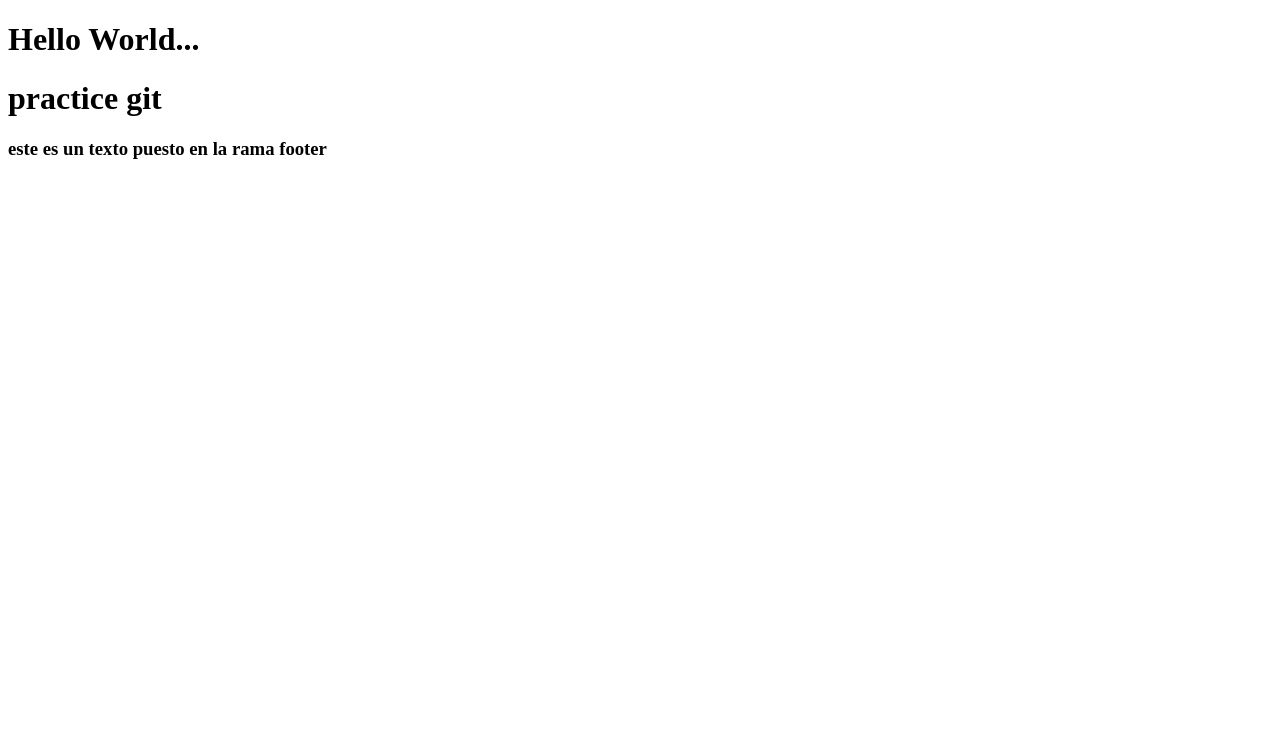
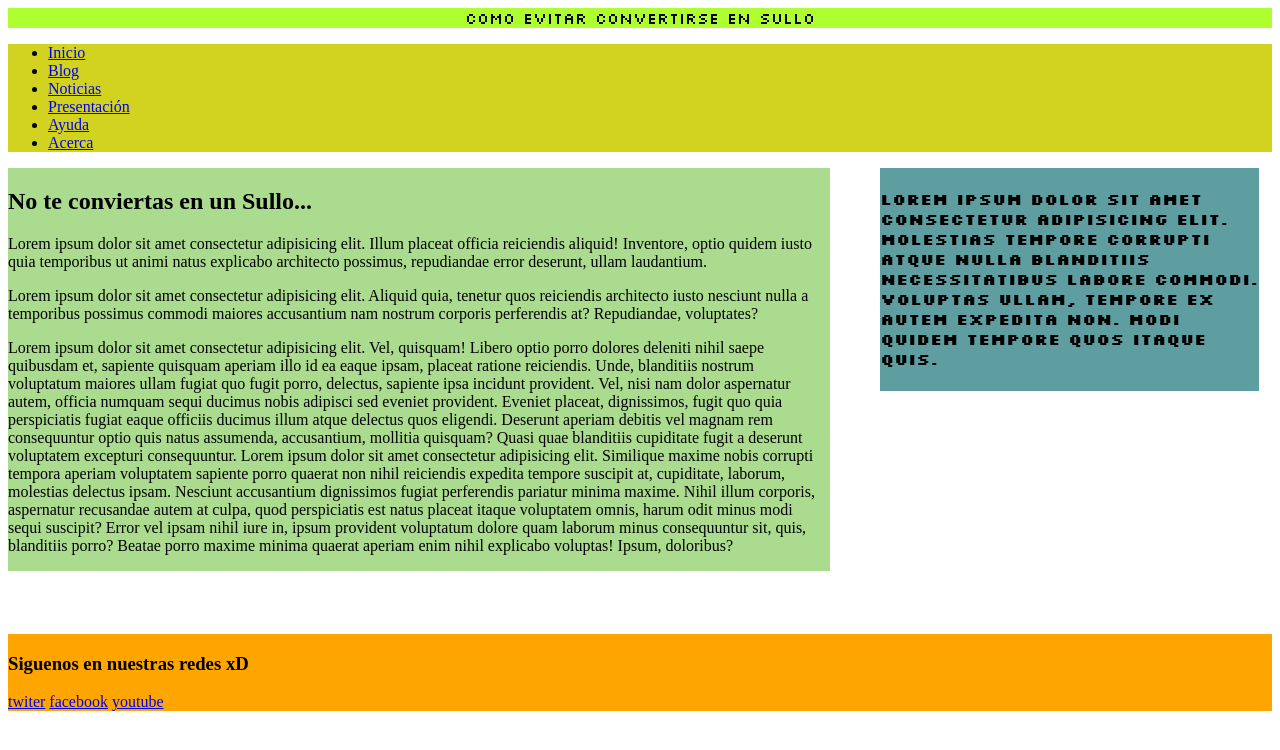
Before and after one commit to jppabloc/practiceGitHub, a plain HTML site: page index.html in a window 1280 px wide. Drawn offline with Linux system fonts and the light colour scheme; a web font is replaced by a local one.

Commit message:
cambio total y radical

```diff
--- /dev/null
+++ b/estilos/style.css
@@ -0,0 +1,32 @@
+    header {
+        background-color: greenyellow;
+        text-align: center;
+        font-family: 'Silkscreen', cursive;
+    }
+
+    nav {
+        background-color: rgb(210, 210, 33);
+    }
+
+    aside {
+        font-family: 'Silkscreen', cursive;
+        background-color: cadetblue;
+        width: 30%;
+        float: right;
+        margin-left: 1%;
+        margin-right: 1%;
+    }
+
+    main {
+        margin-right: 3%;
+        background-color: rgb(171, 219, 143);
+        width: 65%;
+        float: left;
+    }
+
+    footer {
+        margin-top: 5%;
+        width: 100%;
+        float: left;
+        background-color: orange;
+    }
--- a/index.html
+++ b/index.html
@@ -1,16 +1,95 @@
 <!DOCTYPE html>
-<html lang="en">
+<html lang="es">
+
 <head>
-    <meta charset="UTF-8">
-    <meta http-equiv="X-UA-Compatible" content="IE=edge">
-    <meta name="viewport" content="width=device-width, initial-scale=1.0">
-    <title>HelloWorldGitHub</title>
+        <meta charset="UTF-8" />
+        <meta http-equiv="X-UA-Compatible" content="IE=edge" />
+        <meta name="viewport" content="width=device-width, initial-scale=1.0" />
+        <title>Como evitar convertirse en sullo</title>
+        <link rel="stylesheet" href="estilos/style.css" />
+        <link rel="preconnect" href="https://fonts.googleapis.com" />
+        <link rel="preconnect" href="https://fonts.gstatic.com" crossorigin />
+        <link href="https://fonts.googleapis.com/css2?family=Silkscreen&display=swap" rel="stylesheet" />
+        <link rel="preconnect" href="https://fonts.googleapis.com" />
+        <link rel="preconnect" href="https://fonts.gstatic.com" crossorigin />
+        <link href="https://fonts.googleapis.com/css2?family=Silkscreen:wght@400;700&display=swap" rel="stylesheet" />
+        <link rel="preconnect" href="https://fonts.googleapis.com" />
+        <link rel="preconnect" href="https://fonts.gstatic.com" crossorigin />
+        <link href="https://fonts.googleapis.com/css2?family=Rubik+Dirt&family=Silkscreen:wght@400;700&display=swap"
+                rel="stylesheet" />
 </head>
+
 <body>
-    <h1>Hello World...</h1>
-    <h1>practice git</h1>
-    </body>
-    <footer>
-        <h3>este es un texto puesto en la rama footer</h3>
-    </footer>
+        <header>Como evitar convertirse en Sullo</header>
+        <nav>
+                <ul>
+                        <li><a href="#">Inicio</a></li>
+                        <li><a href="#">Blog</a></li>
+                        <li><a href="#">Noticias</a></li>
+                        <li><a href="#">Presentaci&oacuten</a></li>
+                        <li><a href="#">Ayuda</a></li>
+                        <li><a href="#">Acerca</a></li>
+                </ul>
+        </nav>
+
+        <main>
+                <section>
+                        <h1>No te conviertas en un Sullo...</h1>
+
+                        <p>
+                            Lorem ipsum dolor sit amet consectetur adipisicing elit. Illum placeat
+                            officia reiciendis aliquid! Inventore, optio quidem iusto quia
+                            temporibus ut animi natus explicabo architecto possimus, repudiandae
+                            error deserunt, ullam laudantium.
+                        </p>
+                </section>
+                <section>
+                        <p>
+                            Lorem ipsum dolor sit amet consectetur adipisicing elit. Aliquid quia,
+                            tenetur quos reiciendis architecto iusto nesciunt nulla a temporibus
+                            possimus commodi maiores accusantium nam nostrum corporis perferendis
+                            at? Repudiandae, voluptates?
+                        </p>
+                </section>
+                <section>
+                        <p>
+                            Lorem ipsum dolor sit amet consectetur adipisicing elit. Vel,
+                            quisquam! Libero optio porro dolores deleniti nihil saepe quibusdam
+                            et, sapiente quisquam aperiam illo id ea eaque ipsam, placeat ratione
+                            reiciendis. Unde, blanditiis nostrum voluptatum maiores ullam fugiat
+                            quo fugit porro, delectus, sapiente ipsa incidunt provident. Vel, nisi
+                            nam dolor aspernatur autem, officia numquam sequi ducimus nobis
+                            adipisci sed eveniet provident. Eveniet placeat, dignissimos, fugit
+                            quo quia perspiciatis fugiat eaque officiis ducimus illum atque
+                            delectus quos eligendi. Deserunt aperiam debitis vel magnam rem
+                            consequuntur optio quis natus assumenda, accusantium, mollitia
+                            quisquam? Quasi quae blanditiis cupiditate fugit a deserunt voluptatem
+                            excepturi consequuntur. Lorem ipsum dolor sit amet consectetur adipisicing elit. Similique maxime nobis corrupti tempora aperiam voluptatem sapiente porro quaerat non nihil reiciendis expedita tempore suscipit at, cupiditate, laborum, molestias delectus ipsam.
+                            Nesciunt accusantium dignissimos fugiat perferendis pariatur minima maxime. Nihil illum corporis, aspernatur recusandae autem at culpa, quod perspiciatis est natus placeat itaque voluptatem omnis, harum odit minus modi sequi suscipit?
+                            Error vel ipsam nihil iure in, ipsum provident voluptatum dolore quam laborum minus consequuntur sit, quis, blanditiis porro? Beatae porro maxime minima quaerat aperiam enim nihil explicabo voluptas! Ipsum, doloribus?
+                        </p>
+                </section>
+        </main>
+
+        <aside>
+                <section>
+                        <h4>
+                            Lorem ipsum dolor sit amet consectetur adipisicing elit. Molestias
+                            tempore corrupti atque nulla blanditiis necessitatibus labore commodi.
+                            Voluptas ullam, tempore ex autem expedita non. Modi quidem tempore
+                            quos itaque quis.
+                        </h4>
+                </section>
+        </aside>
+
+        <footer class="seccionFooter">
+                <section class="pie">
+                    <h3>Siguenos en nuestras redes xD</h3>
+                    <a href="#">twiter</a>
+                    <a href="#">facebook</a>
+                    <a href="#">youtube</a>
+                </section>
+        </footer>
+</body>
+
 </html>
```
